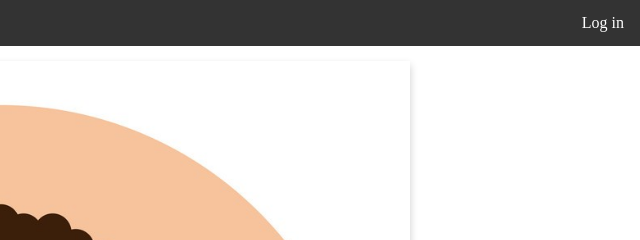
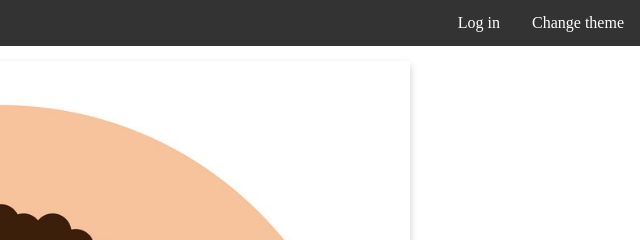
Before and after one commit to nickname-is/site, a plain HTML site: page avatar5.html in a window 1280 px wide. Shown: the top 240 px of the page, 640-1280 px from the left. Drawn offline with Linux system fonts and the light colour scheme.

Commit message:
Update avatar5.html

```diff
--- a/avatar5.html
+++ b/avatar5.html
@@ -10,6 +10,7 @@
 </head>
 
 <body>
+    <div class="wrapper">
         <nav>
             <ul class="navbar" id="navbar">
                 <li class="navbar__item">
@@ -20,6 +21,9 @@
                 </li>
                 <li class="navbar__item">
                     <a href="javascript:PopUpShow()">Contact</a>
+                </li>
+                <li class="navbar__item right">
+                    <a class="dark-mode-btn">Change theme</a>
                 </li>
                 <li class="navbar__item right">
                     <a id="log">Log in</a>
@@ -61,6 +65,7 @@
                 </div>
             </div>
         </div>
+    </div>
 
     <div id="popup" class="popup">
         <a class="popup__area" href="javascript:PopUpHide()"></a>
```
Lines whose indentation alone changed are shown as unchanged.
